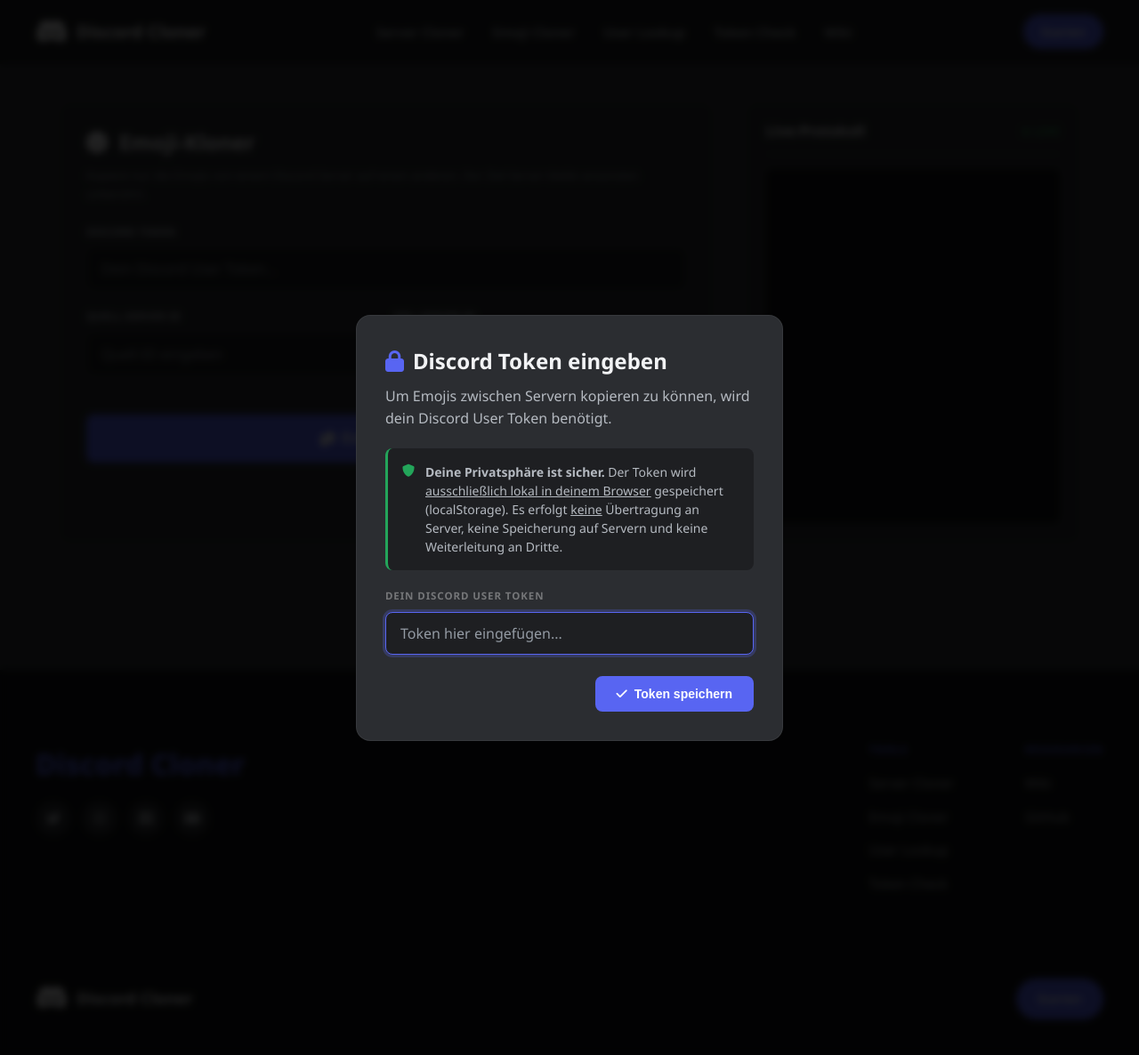
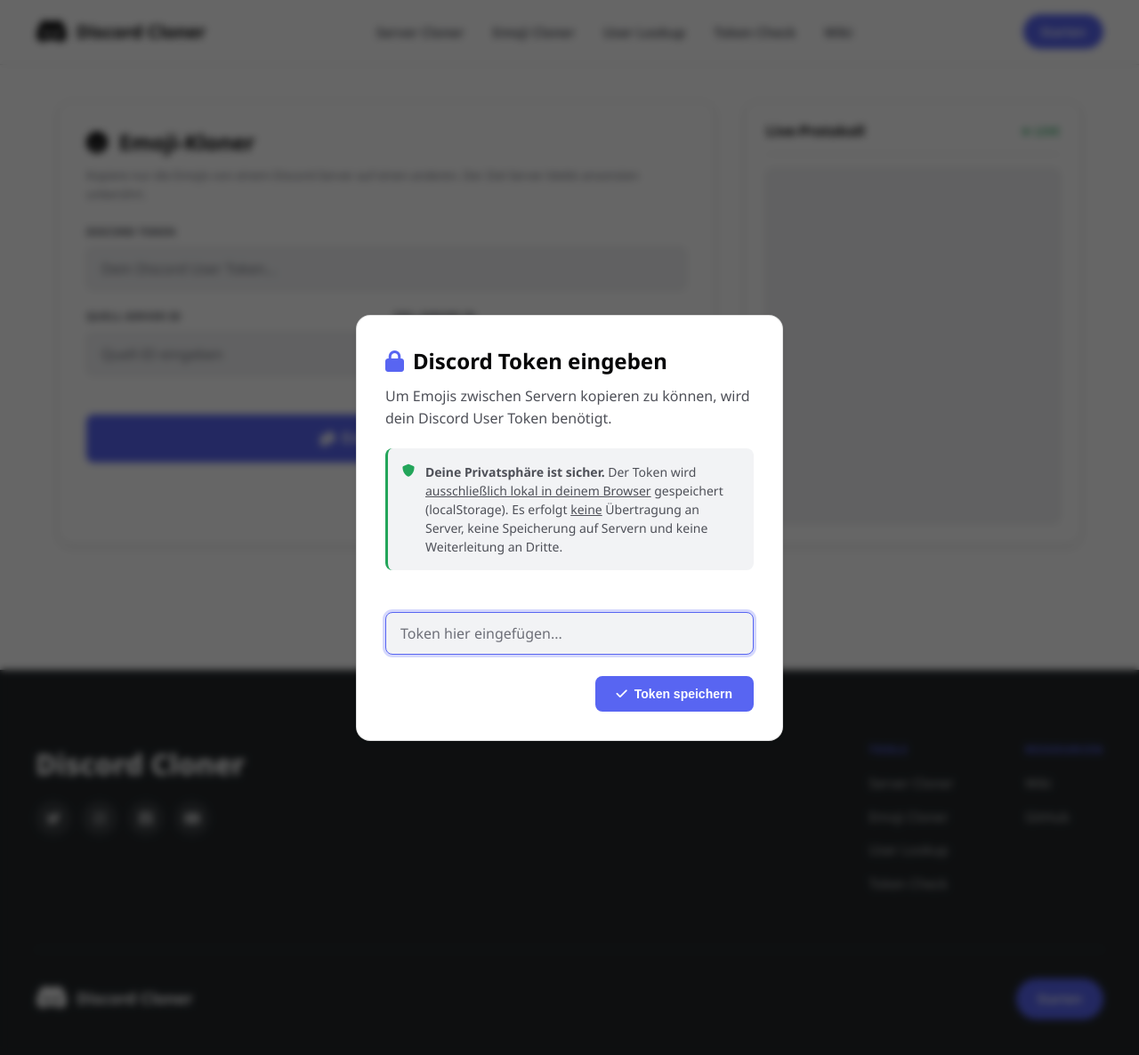
Before and after one commit to it-btk/DiscordClone, a PHP site: page /clone/emoji/index.php in a window 1280 px wide. Shown: the whole page at 89% size. Run offline with PHP 8.4, Linux system fonts and the light colour scheme.

Commit message:
Design Fix

```diff
--- a/style.css
+++ b/style.css
@@ -24,7 +24,7 @@ body {
 }
 
 /* ======================================================
-   ROOT - Discord Dark Theme Colors
+   ROOT - Discord Light Theme Colors
 ====================================================== */
 :root {
   /* Discord Brand Colors */
@@ -32,36 +32,36 @@ body {
   --blurple-dark: #4752C4;
   --blurple-light: #7289da;
 
-  /* Background Colors - Discord Dark Theme */
-  --bg: #313338;
-  --bg-dark: #1e1f22;
-  --bg-darker: #111214;
-  --bg-light: #2b2d31;
-  --bg-lightest: #383a40;
-  --bg-accent: #404249;
+  /* Background Colors - Discord Light Theme */
+  --bg: #ffffff;
+  --bg-dark: #f2f3f5;
+  --bg-darker: #e3e5e8;
+  --bg-light: #ffffff;
+  --bg-lightest: #f9fafb;
+  --bg-accent: #ebedef;
 
   /* Text Colors */
-  --text: #f2f3f5;
-  --text-muted: #b5bac1;
-  --text-soft: #949ba4;
-  --text-dark: #dbdee1;
+  --text: #060607;
+  --text-muted: #4e5058;
+  --text-soft: #6d6f78;
+  --text-dark: #313338;
 
   /* Brand & Status Colors */
   --primary: #5865F2;
   --primary-2: #4752C4;
   --success: #23a55a;
-  --danger: #f23f43;
+  --danger: #da373c;
   --warning: #f0b232;
   --info: #00a8fc;
 
   /* Borders */
-  --border-color: rgba(255, 255, 255, 0.06);
-  --border-light: rgba(255, 255, 255, 0.1);
+  --border-color: rgba(6, 6, 7, 0.08);
+  --border-light: rgba(6, 6, 7, 0.12);
 
   /* Shadows */
-  --shadow: 0 8px 16px rgba(0, 0, 0, 0.24);
-  --shadow-hover: 0 12px 24px rgba(0, 0, 0, 0.32);
-  --shadow-elevation: 0 4px 8px rgba(0, 0, 0, 0.2);
+  --shadow: 0 8px 16px rgba(0, 0, 0, 0.08);
+  --shadow-hover: 0 12px 24px rgba(0, 0, 0, 0.12);
+  --shadow-elevation: 0 4px 8px rgba(0, 0, 0, 0.06);
 
   /* Radius */
   --radius-xl: 16px;
@@ -358,7 +358,7 @@ a {
    STATS
 ====================================================== */
 .stats-section {
-  background: var(--bg);
+  background: var(--bg-dark);
   text-align: center;
   padding: 100px 24px;
 }
@@ -380,11 +380,12 @@ a {
 }
 
 .stat-item {
-  background: var(--bg-light);
+  background: var(--bg);
   min-width: 220px;
   padding: 36px;
   border-radius: var(--radius-xl);
-  border: 1px solid var(--border-color);
+  border: 1px solid var(--border-light);
+  box-shadow: var(--shadow-elevation);
   transition: transform 0.2s ease, box-shadow 0.2s ease;
 }
 
@@ -422,8 +423,8 @@ a {
 .page-header {
   position: sticky;
   top: 0;
-  background: var(--bg-dark);
-  border-bottom: 1px solid var(--border-color);
+  background: var(--bg);
+  border-bottom: 1px solid var(--border-light);
   z-index: 999;
 }
 
@@ -486,9 +487,10 @@ a {
 .form-area,
 .wiki-card,
 .token-popup {
-  background: var(--bg-light);
+  background: var(--bg);
   border-radius: var(--radius-xl);
-  border: 1px solid var(--border-color);
+  border: 1px solid var(--border-light);
+  box-shadow: var(--shadow-elevation);
   transition: box-shadow 0.2s ease;
 }
 
@@ -594,7 +596,7 @@ a {
   justify-content: space-between;
   margin-bottom: 16px;
   padding-bottom: 16px;
-  border-bottom: 1px solid var(--border-color);
+  border-bottom: 1px solid var(--border-light);
 }
 
 .panel-header h3 {
@@ -639,7 +641,7 @@ a {
 ====================================================== */
 .log-box {
   flex: 1;
-  background: var(--bg-darker);
+  background: var(--bg-dark);
   color: var(--text-muted);
   border-radius: var(--radius-md);
   padding: 16px;
@@ -648,6 +650,7 @@ a {
   overflow-y: auto;
   max-height: 400px;
   line-height: 1.6;
+  border: 1px solid var(--border-light);
 }
 
 .log-line {
@@ -706,7 +709,7 @@ a {
 .progress-track {
   overflow: hidden;
   height: 8px;
-  background: var(--bg-dark);
+  background: var(--bg-darker);
   border-radius: 4px;
 }
 
@@ -811,6 +814,7 @@ a {
   font-size: 0.875rem;
   font-family: 'Consolas', 'Monaco', monospace;
   color: var(--blurple);
+  border: 1px solid var(--border-light);
 }
 
 .wiki-card a {
@@ -824,7 +828,7 @@ a {
 .faq-item {
   margin-bottom: 20px;
   padding-bottom: 20px;
-  border-bottom: 1px solid var(--border-color);
+  border-bottom: 1px solid var(--border-light);
 }
 
 .faq-item:last-child {
@@ -923,7 +927,7 @@ a {
 .token-popup-overlay {
   position: fixed;
   inset: 0;
-  background: rgba(0, 0, 0, 0.85);
+  background: rgba(0, 0, 0, 0.6);
   backdrop-filter: blur(4px);
   display: flex;
   align-items: center;
@@ -1009,8 +1013,8 @@ a {
 ====================================================== */
 .footer {
   margin-top: auto;
-  background: var(--bg-darker);
-  color: var(--text);
+  background: #23272a;
+  color: #ffffff;
   padding: 80px 32px 40px;
 }
 
@@ -1029,7 +1033,7 @@ a {
 .footer-brand h2 {
   font-size: 2rem;
   font-weight: 800;
-  color: var(--blurple);
+  color: #ffffff;
   margin-bottom: 16px;
 }
 
@@ -1042,8 +1046,8 @@ a {
 .social-links a {
   width: 40px;
   height: 40px;
-  background: var(--bg-light);
-  color: var(--text-muted);
+  background: rgba(255, 255, 255, 0.1);
+  color: rgba(255, 255, 255, 0.7);
   border-radius: 50%;
   display: flex;
   align-items: center;
@@ -1081,18 +1085,18 @@ a {
 }
 
 .footer-col a {
-  color: var(--text-muted);
+  color: rgba(255, 255, 255, 0.7);
   font-size: 0.9375rem;
   transition: color 0.2s ease;
 }
 
 .footer-col a:hover {
-  color: var(--text);
+  color: #ffffff;
   text-decoration: underline;
 }
 
 .footer-bottom-wrapper {
-  border-top: 1px solid var(--border-color);
+  border-top: 1px solid rgba(255, 255, 255, 0.1);
   padding-top: 32px;
 }
 
@@ -1106,7 +1110,7 @@ a {
   display: flex;
   align-items: center;
   gap: 10px;
-  color: var(--text);
+  color: #ffffff;
   font-size: 1.125rem;
   font-weight: 700;
 }
```
